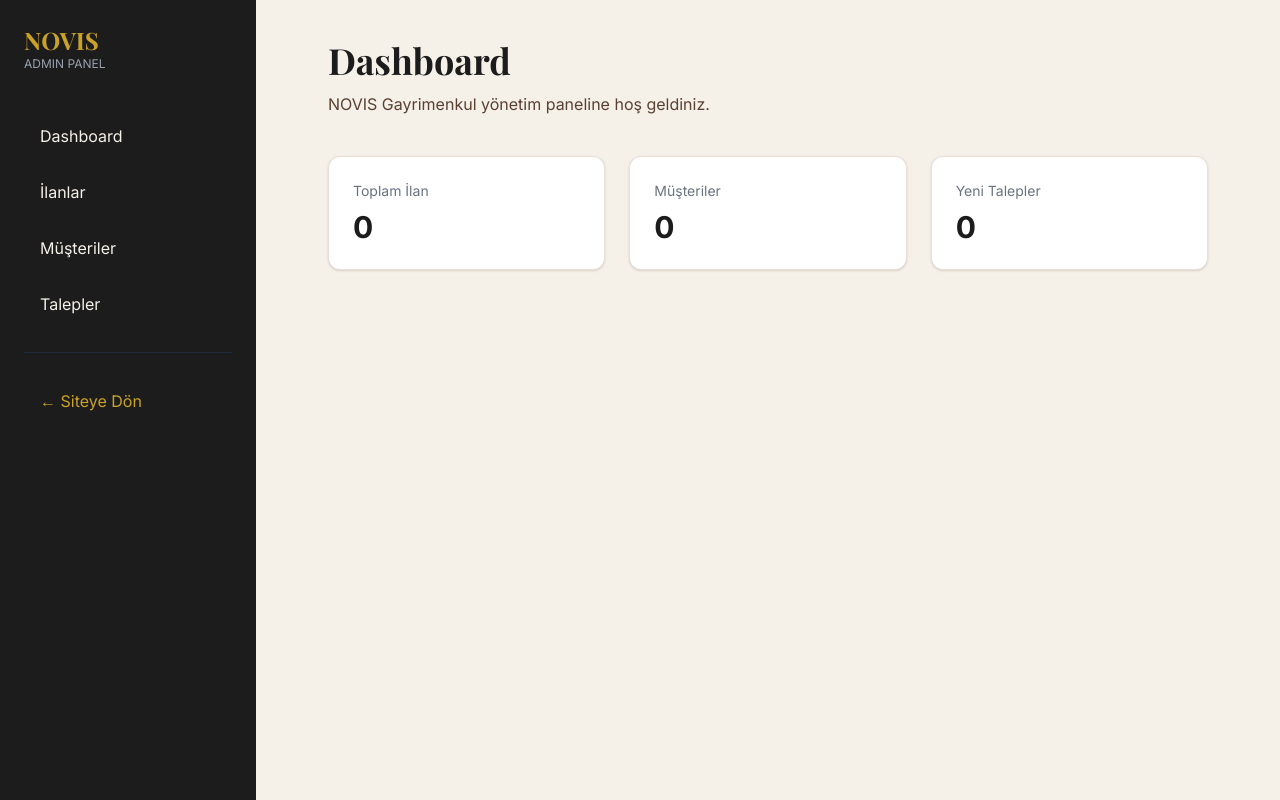
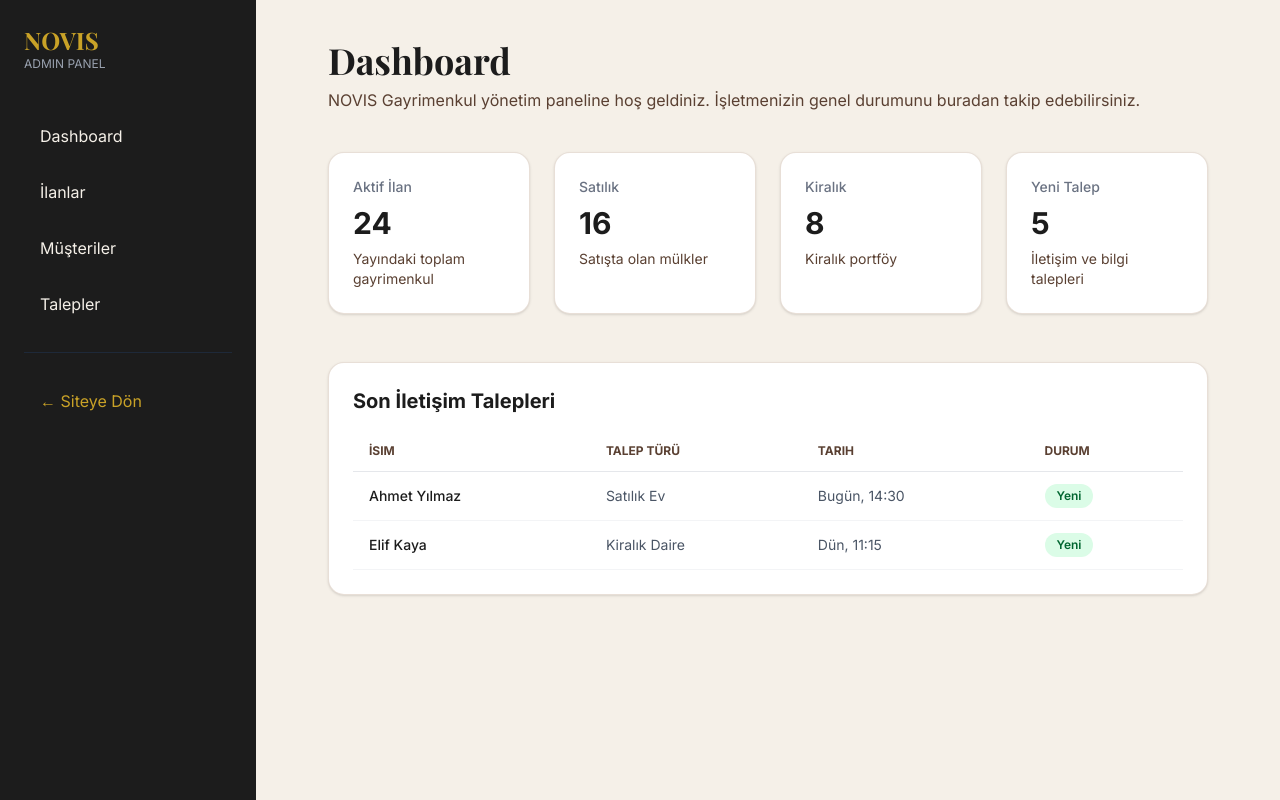
Before and after one commit to isilkilinc1/novis-gayrimenkul, a React app in the folder frontend/: page /admin in a window 1280 px wide. Built offline with nearby package versions, Linux system fonts and the light colour scheme; sample sign-in values are in the browser's storage; the HTML template or start-up script is replaced by a standard one.

Commit message:
feat: complete admin dashboard UI with StatCards and ProtectedRoute integration

```diff
--- /dev/null
+++ b/frontend/src/components/ui/StatCard.jsx
@@ -0,0 +1,13 @@
+function StatCard({ title, value, description }) {
+  return (
+    <div className="rounded-2xl border border-novis-bronze/20 bg-white p-6 shadow-sm">
+      <p className="text-sm text-gray-500 font-medium">{title}</p>
+      <p className="mt-2 text-3xl font-bold text-novis-anthracite">{value}</p>
+      {description && (
+        <p className="mt-2 text-sm text-novis-brown">{description}</p>
+      )}
+    </div>
+  );
+}
+
+export default StatCard;
--- a/frontend/src/pages/admin/Dashboard.jsx
+++ b/frontend/src/pages/admin/Dashboard.jsx
@@ -1,30 +1,82 @@
 import Container from "../../components/ui/Container";
+import StatCard from "../../components/ui/StatCard"; // <-- StatCard bileşenimizi import ettik
 
 function Dashboard() {
   return (
     <Container>
+      {/* Üst Başlık */}
+      <div>
         <h1 className="font-display text-4xl font-bold text-novis-anthracite">
           Dashboard
         </h1>
-
-      <p className="mt-3 text-novis-brown">
-        NOVIS Gayrimenkul yönetim paneline hoş geldiniz.
+        <p className="mt-2 text-novis-brown">
+          NOVIS Gayrimenkul yönetim paneline hoş geldiniz. İşletmenizin genel
+          durumunu buradan takip edebilirsiniz.
         </p>
-
-      <div className="mt-10 grid gap-6 md:grid-cols-3">
-        <div className="rounded-xl bg-white p-6 shadow-sm border border-novis-bronze/20">
-          <p className="text-sm text-gray-500">Toplam İlan</p>
-          <p className="mt-2 text-3xl font-bold text-novis-anthracite">0</p>
       </div>
 
-        <div className="rounded-xl bg-white p-6 shadow-sm border border-novis-bronze/20">
-          <p className="text-sm text-gray-500">Müşteriler</p>
-          <p className="mt-2 text-3xl font-bold text-novis-anthracite">0</p>
+      {/* İstatistik Kartları Grid Yapısı */}
+      <div className="mt-10 grid gap-6 sm:grid-cols-2 lg:grid-cols-4">
+        <StatCard
+          title="Aktif İlan"
+          value="24"
+          description="Yayındaki toplam gayrimenkul"
+        />
+        <StatCard
+          title="Satılık"
+          value="16"
+          description="Satışta olan mülkler"
+        />
+        <StatCard title="Kiralık" value="8" description="Kiralık portföy" />
+        <StatCard
+          title="Yeni Talep"
+          value="5"
+          description="İletişim ve bilgi talepleri"
+        />
       </div>
 
-        <div className="rounded-xl bg-white p-6 shadow-sm border border-novis-bronze/20">
-          <p className="text-sm text-gray-500">Yeni Talepler</p>
-          <p className="mt-2 text-3xl font-bold text-novis-anthracite">0</p>
+      {/* Son Talepler / Hızlı Bakış Bölümü */}
+      <div className="mt-12 rounded-2xl bg-white p-6 shadow-sm border border-novis-bronze/20">
+        <h2 className="text-xl font-bold text-novis-anthracite mb-4">
+          Son İletişim Talepleri
+        </h2>
+        <div className="overflow-x-auto">
+          <table className="w-full text-left text-sm text-gray-600">
+            <thead className="border-b border-gray-200 text-xs uppercase text-novis-brown">
+              <tr>
+                <th className="py-3 px-4">İsim</th>
+                <th className="py-3 px-4">Talep Türü</th>
+                <th className="py-3 px-4">Tarih</th>
+                <th className="py-3 px-4">Durum</th>
+              </tr>
+            </thead>
+            <tbody>
+              <tr className="border-b border-gray-100">
+                <td className="py-3 px-4 font-medium text-novis-anthracite">
+                  Ahmet Yılmaz
+                </td>
+                <td className="py-3 px-4">Satılık Ev</td>
+                <td className="py-3 px-4">Bugün, 14:30</td>
+                <td className="py-3 px-4">
+                  <span className="inline-block rounded-full bg-green-100 px-3 py-1 text-xs font-semibold text-green-800">
+                    Yeni
+                  </span>
+                </td>
+              </tr>
+              <tr className="border-b border-gray-100">
+                <td className="py-3 px-4 font-medium text-novis-anthracite">
+                  Elif Kaya
+                </td>
+                <td className="py-3 px-4">Kiralık Daire</td>
+                <td className="py-3 px-4">Dün, 11:15</td>
+                <td className="py-3 px-4">
+                  <span className="inline-block rounded-full bg-green-100 px-3 py-1 text-xs font-semibold text-green-800">
+                    Yeni
+                  </span>
+                </td>
+              </tr>
+            </tbody>
+          </table>
         </div>
       </div>
     </Container>
--- a/frontend/src/routes/AppRouter.jsx
+++ b/frontend/src/routes/AppRouter.jsx
@@ -2,6 +2,7 @@ import { BrowserRouter, Routes, Route } from "react-router-dom";
 
 import PublicLayout from "../layouts/PublicLayout";
 import AdminLayout from "../layouts/AdminLayout";
+import ProtectedRoute from "./ProtectedRoute"; // <-- Bekçimizi import ettik
 
 import Home from "../pages/public/Home";
 import Properties from "../pages/public/Properties";
@@ -28,15 +29,17 @@ function AppRouter() {
           <Route path="/iletisim" element={<Contact />} />
         </Route>
 
-        {/* ADMIN LOGIN */}
+        {/* ADMIN LOGIN (Public kalmalı ki giriş yapabilelim) */}
         <Route path="/admin/login" element={<Login />} />
 
-        {/* ADMIN Panel Sayfaları ve Layout'u */}
-        <Route element={<AdminLayout />}>
-          <Route path="/admin" element={<Dashboard />} />
-          <Route path="/admin/ilanlar" element={<AdminProperties />} />
-          <Route path="/admin/musteriler" element={<Customers />} />
-          <Route path="/admin/talepler" element={<ContactRequests />} />
+        {/* PROTECTED ADMIN PANEL (Önce ProtectedRoute bekçisinden geçer, sonra AdminLayout'a girer) */}
+        <Route element={<ProtectedRoute />}>
+          <Route element={<AdminLayout />}>
+            <Route path="/admin" element={<Dashboard />} />
+            <Route path="/admin/ilanlar" element={<AdminProperties />} />
+            <Route path="/admin/musteriler" element={<Customers />} />
+            <Route path="/admin/talepler" element={<ContactRequests />} />
+          </Route>
         </Route>
       </Routes>
     </BrowserRouter>
--- /dev/null
+++ b/frontend/src/routes/ProtectedRoute.jsx
@@ -0,0 +1,16 @@
+import { Navigate, Outlet } from "react-router-dom";
+
+function ProtectedRoute() {
+  // Tarayıcı hafızasında token var mı diye bakıyoruz
+  const token = localStorage.getItem("token");
+
+  // Eğer token yoksa, kullanıcıyı login sayfasına şutla
+  if (!token) {
+    return <Navigate to="/admin/login" replace />;
+  }
+
+  // Token varsa, gitmek istediği admin sayfasına (Outlet) izin ver
+  return <Outlet />;
+}
+
+export default ProtectedRoute;
```
Lines whose indentation alone changed are shown as unchanged.
